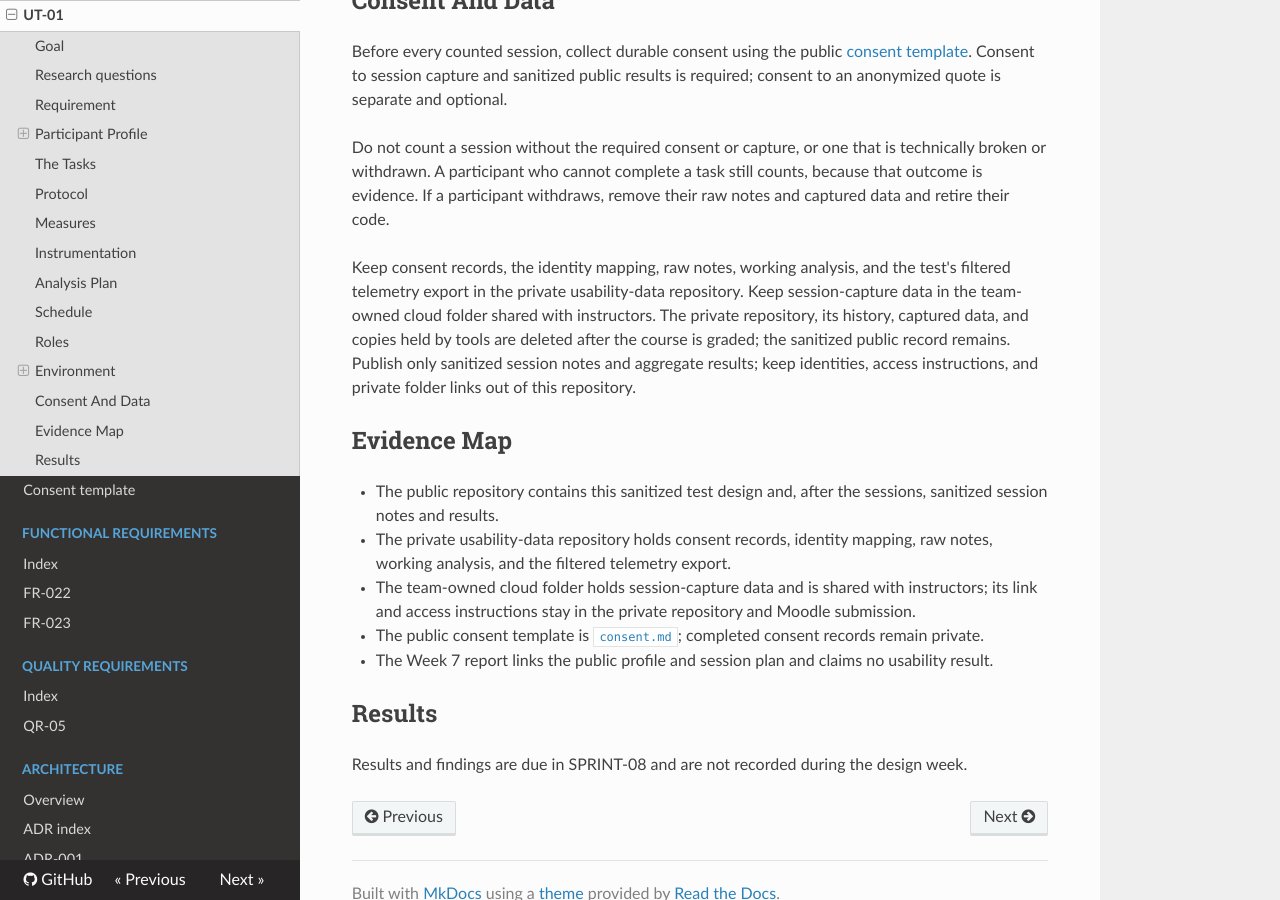
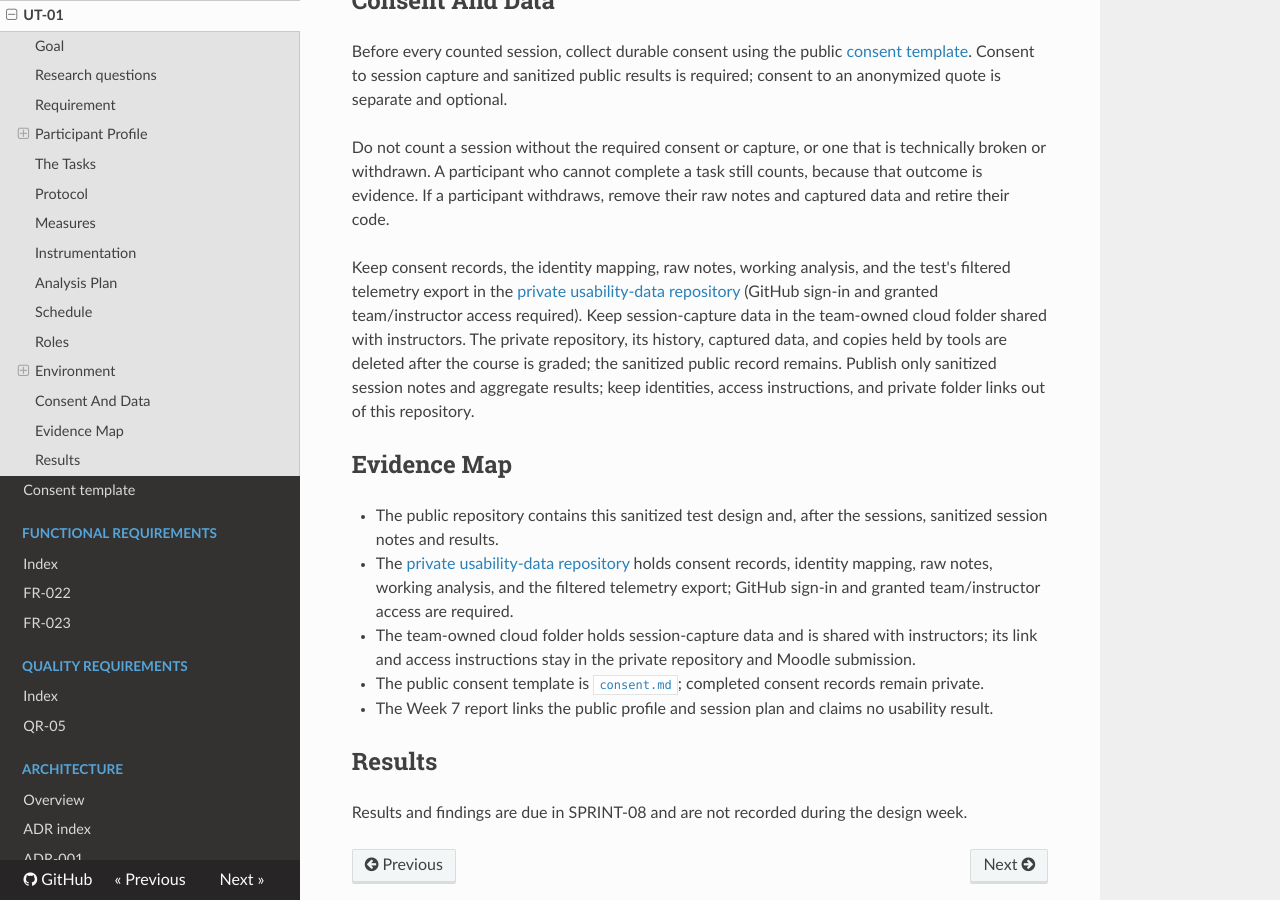
Before and after one commit to WellMadeTeam/workspace-ai-03, an MkDocs documentation site: the page built from docs/usability-tests/ut-01/README.md, in a window 1280 px wide and 900 px high, scrolled down 3017 px. Built offline with MkDocs 1.6.1, drawn with Linux system fonts in a browser that asks for light colours; nearby versions of some CDN libraries.

Commit message:
docs: link private usability data repository

```diff
--- a/docs/usability-tests/ut-01/README.md
+++ b/docs/usability-tests/ut-01/README.md
@@ -93,7 +93,7 @@ Do not count a session without the required consent or capture, or one that is t
 A participant who cannot complete a task still counts, because that outcome is evidence.
 If a participant withdraws, remove their raw notes and captured data and retire their code.
 
-Keep consent records, the identity mapping, raw notes, working analysis, and the test's filtered telemetry export in the private usability-data repository.
+Keep consent records, the identity mapping, raw notes, working analysis, and the test's filtered telemetry export in the [private usability-data repository](https://github.com/WellMadeTeam/workspace-ai-03-usability-data) (GitHub sign-in and granted team/instructor access required).
 Keep session-capture data in the team-owned cloud folder shared with instructors.
 The private repository, its history, captured data, and copies held by tools are deleted after the course is graded; the sanitized public record remains.
 Publish only sanitized session notes and aggregate results; keep identities, access instructions, and private folder links out of this repository.
@@ -101,7 +101,7 @@ Publish only sanitized session notes and aggregate results; keep identities, acc
 ## Evidence Map
 
 - The public repository contains this sanitized test design and, after the sessions, sanitized session notes and results.
-- The private usability-data repository holds consent records, identity mapping, raw notes, working analysis, and the filtered telemetry export.
+- The [private usability-data repository](https://github.com/WellMadeTeam/workspace-ai-03-usability-data) holds consent records, identity mapping, raw notes, working analysis, and the filtered telemetry export; GitHub sign-in and granted team/instructor access are required.
 - The team-owned cloud folder holds session-capture data and is shared with instructors; its link and access instructions stay in the private repository and Moodle submission.
 - The public consent template is [`consent.md`](consent.md); completed consent records remain private.
 - The Week 7 report links the public profile and session plan and claims no usability result.
```
Also changed, not shown: reports/week-07/README.md (+8 -0 lines), reports/week-07/ai-usage.md (added, +9 -0 lines), 1 other file.
